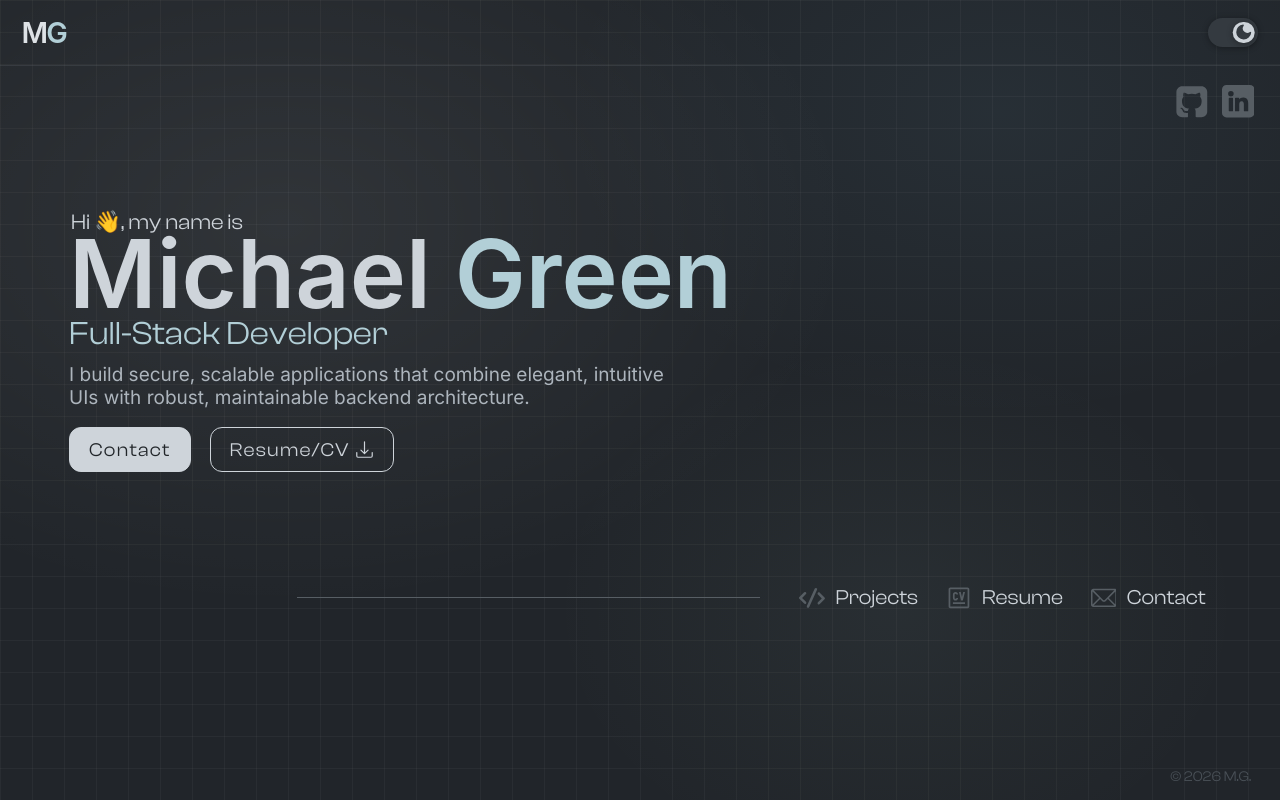
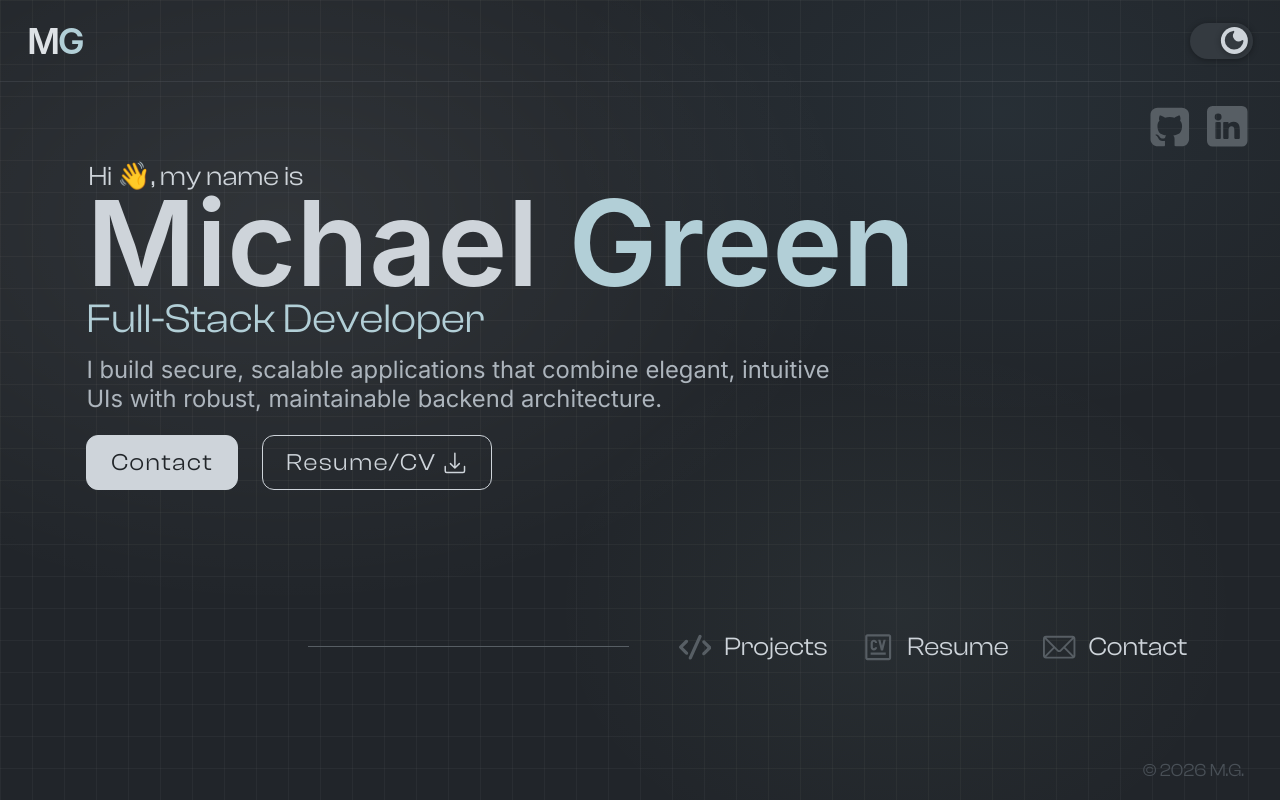
Before and after one commit to michaelgreenl/e-portfolio, a Vue app: page /#home in a window 1280 px wide. Built offline with nearby package versions, Linux system fonts and the light colour scheme; a web font is replaced by a local one.

Commit message:
wip(font-size): use 16-18px for root level font-size
NOTE: The rest of the project still needs alignment

```diff
--- a/src/App.vue
+++ b/src/App.vue
@@ -55,10 +55,10 @@ body,
     position: relative;
     display: flex;
     flex-direction: column;
-    font-size: 0.85em;
+    font-size: 16px;
 
     @include bp-xsm-phone {
-        font-size: 0.9em;
+        font-size: 18px;
     }
 }
 
```
